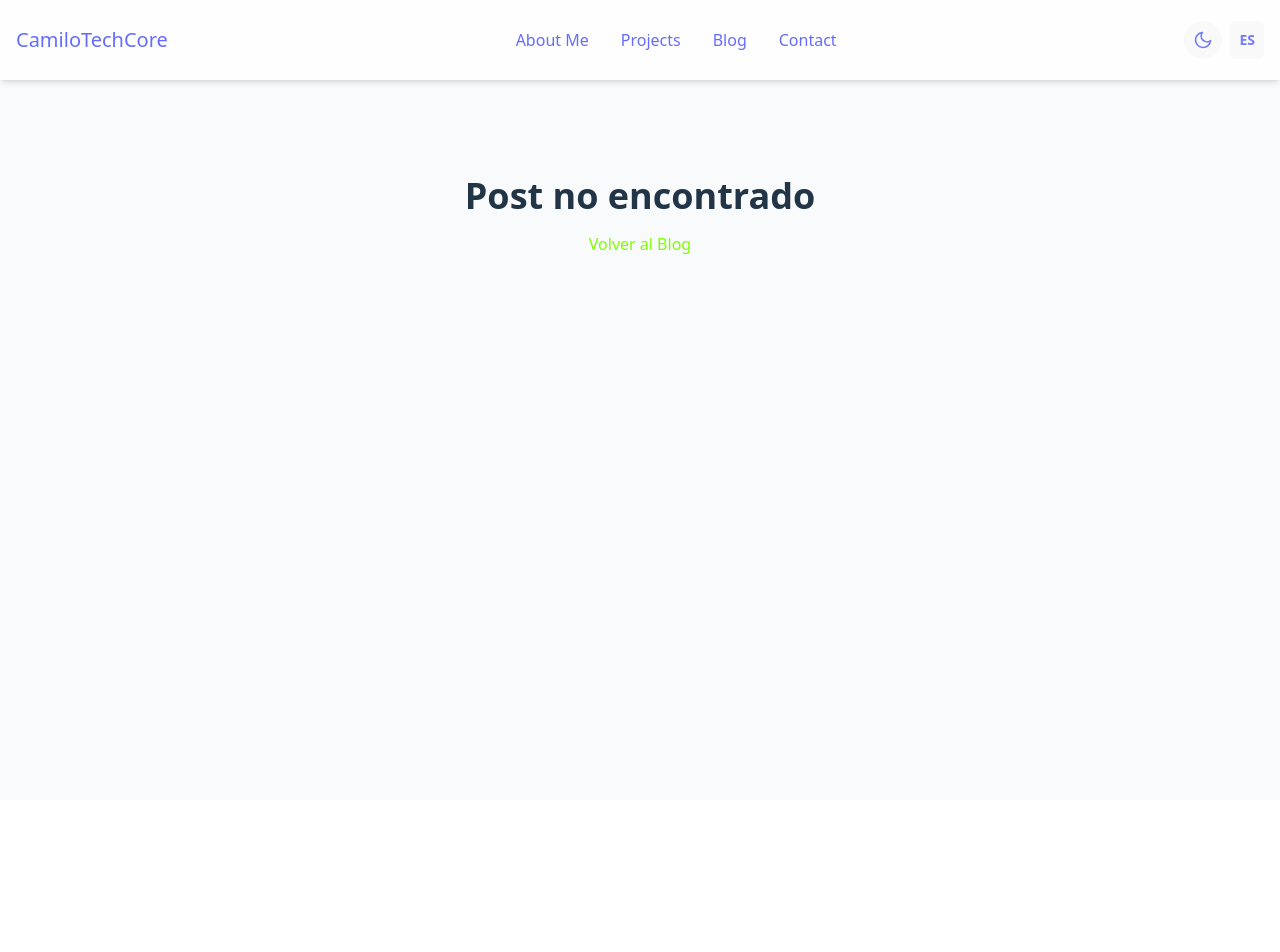
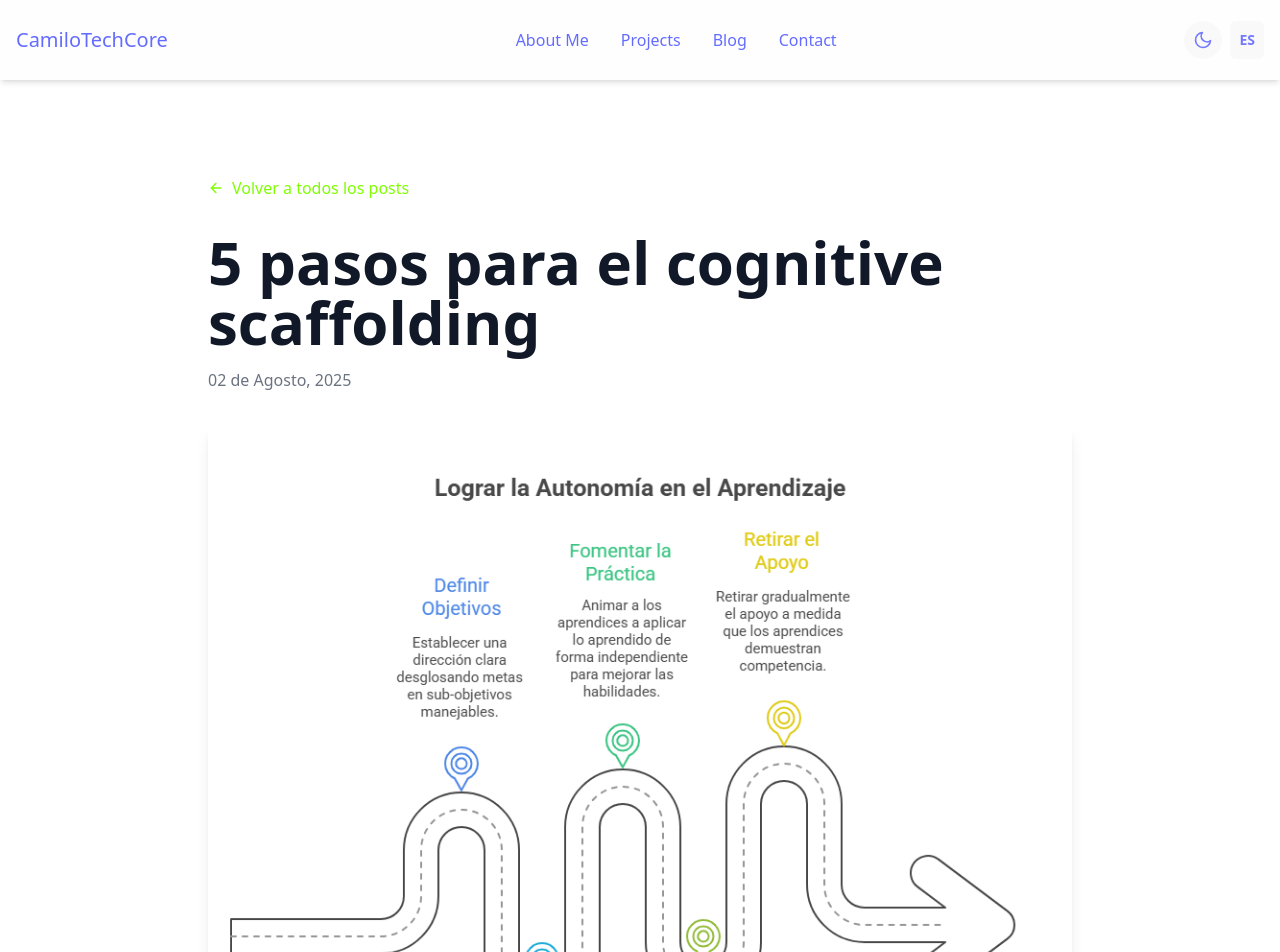
Before and after one commit to CamiloTechCore/WEBCamiloTechCore, a React (Vite) app: page /blog/cognitivescaffolding in a window 1280 px wide. Shown: the top 952 px of the page. Before the commit the page ends 800 px from the top, so only its background shows below. Built offline with nearby package versions, Linux system fonts and the light colour scheme.

Commit message:
Update end point-Blog

```diff
--- a/src/data/blogPosts.js
+++ b/src/data/blogPosts.js
@@ -6,7 +6,7 @@ import cognitiveScaffoldingImg from '../assets/cognitivescaffolding.png';
 export const posts = [
   {
     id: 1,
-    slug: 'mi-primer-post-de-analitica',
+    slug: 'cognitivescaffolding',
     title: '5 pasos para el cognitive scaffolding',
     date: '02 de Agosto, 2025',
     summary: 'Este enfoque iterativo garantiza que el proceso de cognitive scaffolding sea dinámico y adaptativo, permitiendo que el aprendizaje sea un ciclo continuo de apoyo, práctica, retroalimentación y autonomía progresiva.',
```
